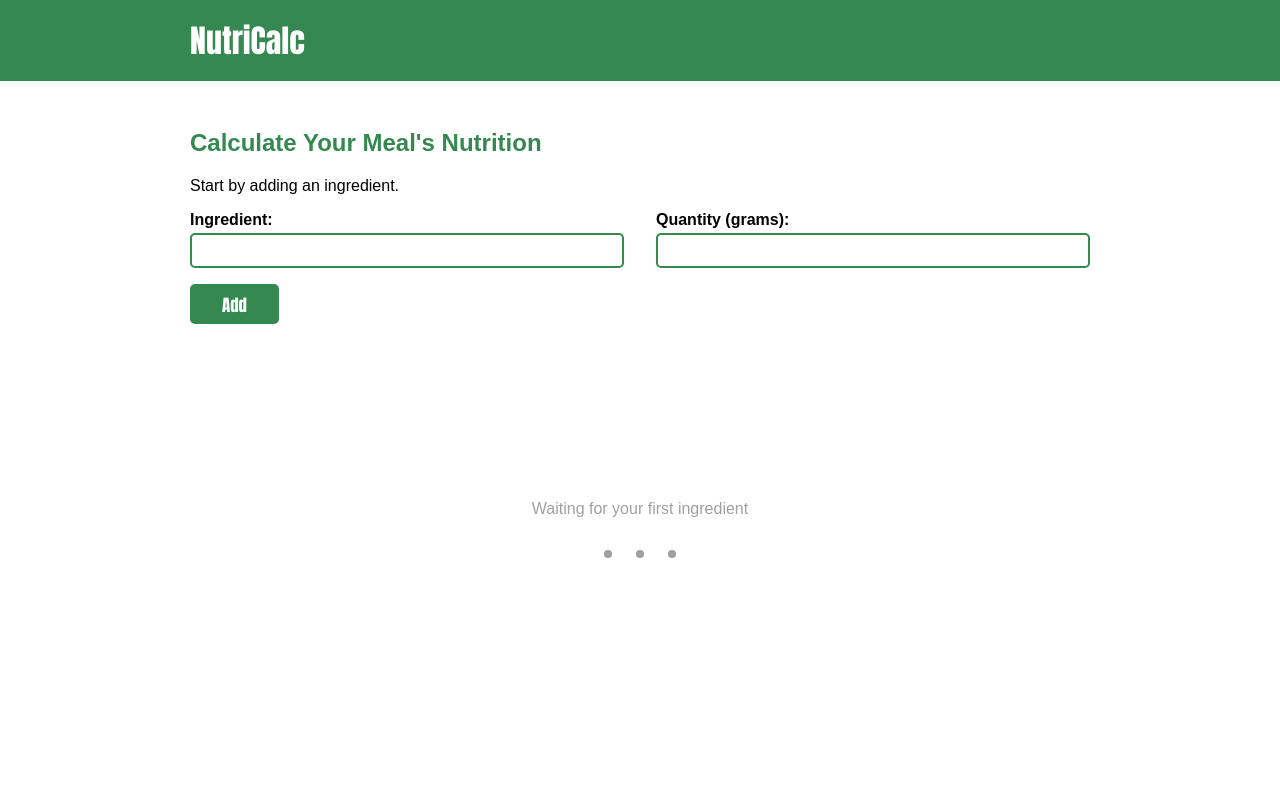
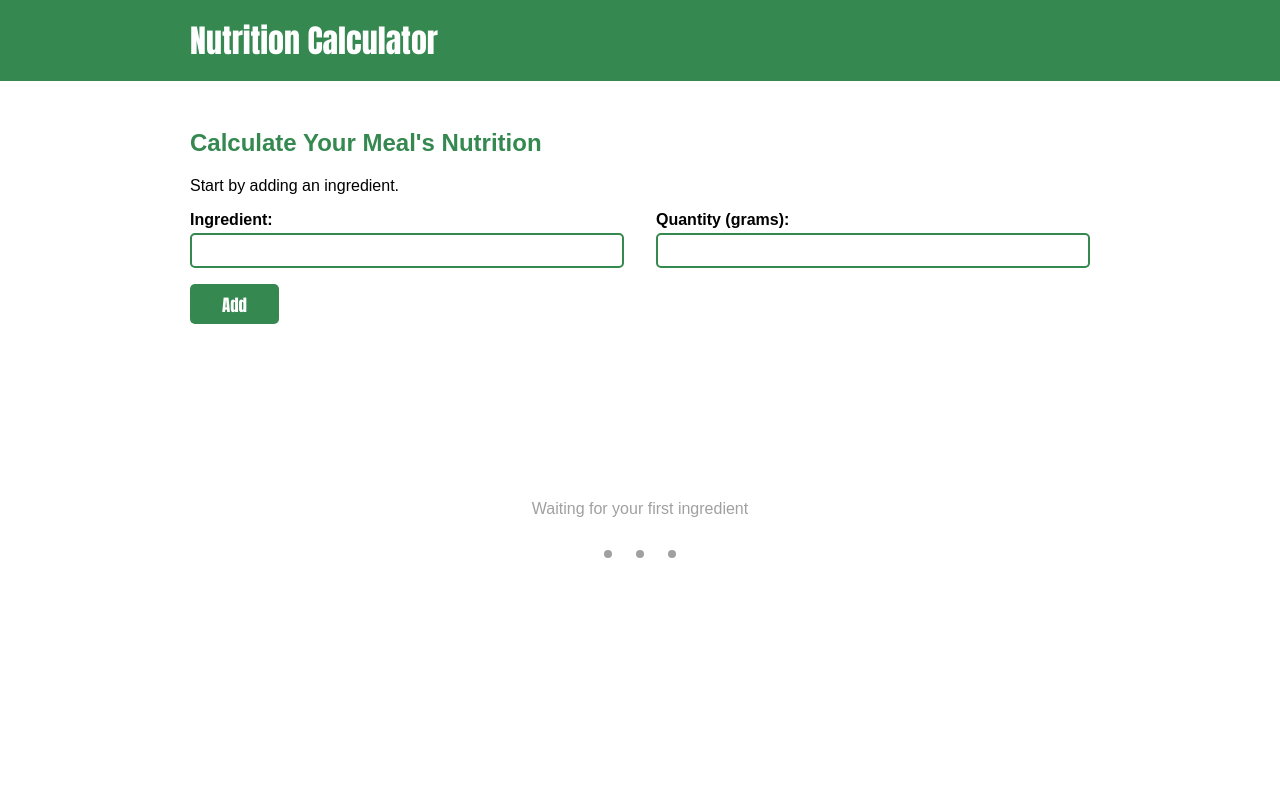
Before and after one commit to rmoss08/nutrition-calculator, a React (Create React App) app: page / in a window 1280 px wide. Shown: the top 800 px of the page. Built offline with nearby package versions, Linux system fonts and the light colour scheme.

Commit message:
refactor: changes logo to Nutrition Calculator on Layout component

```diff
--- a/src/components/Layout.js
+++ b/src/components/Layout.js
@@ -8,7 +8,7 @@
       <header className={styles['layout__header']}>
         <div className={styles['layout__header-wrapper']}>
           <Link to={'/'}>
-            <h1 className="logo">NutriCalc</h1>
+            <h1 className="logo">Nutrition Calculator</h1>
           </Link>
         </div>
       </header>
```
